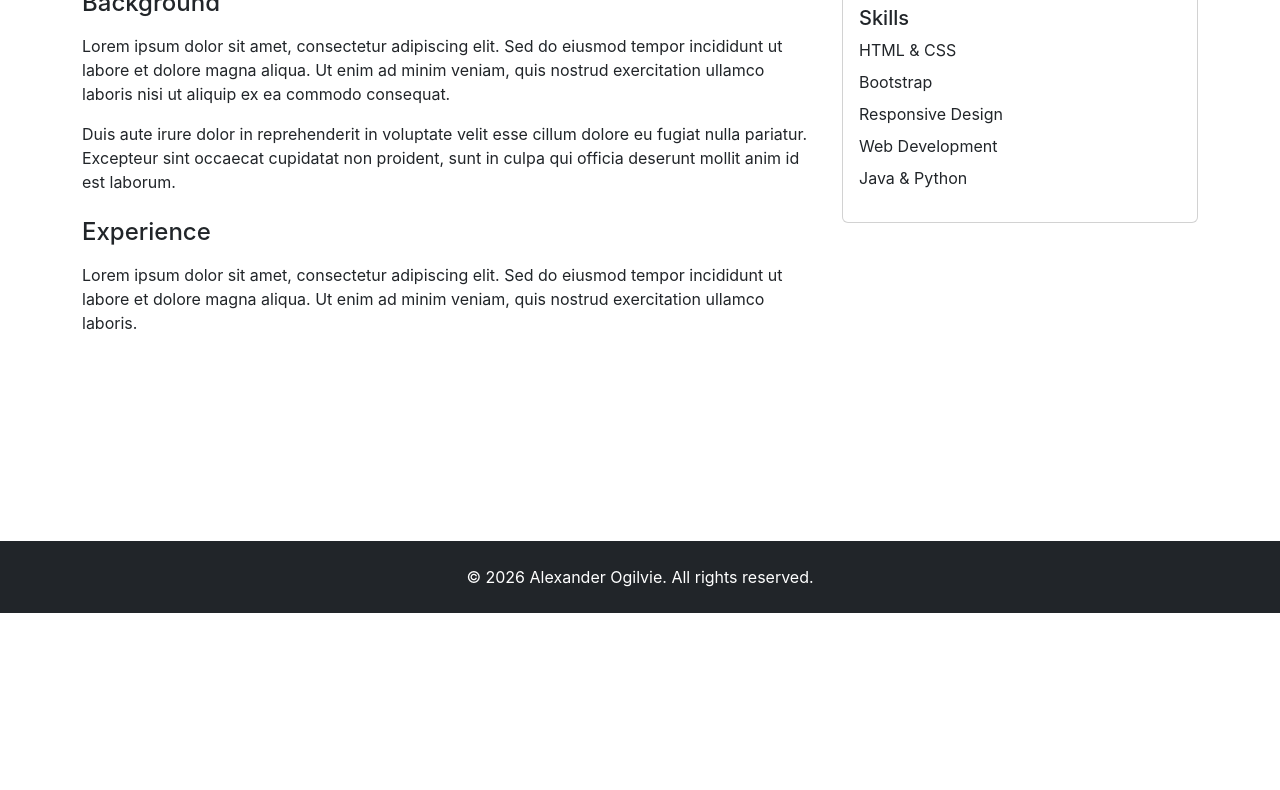
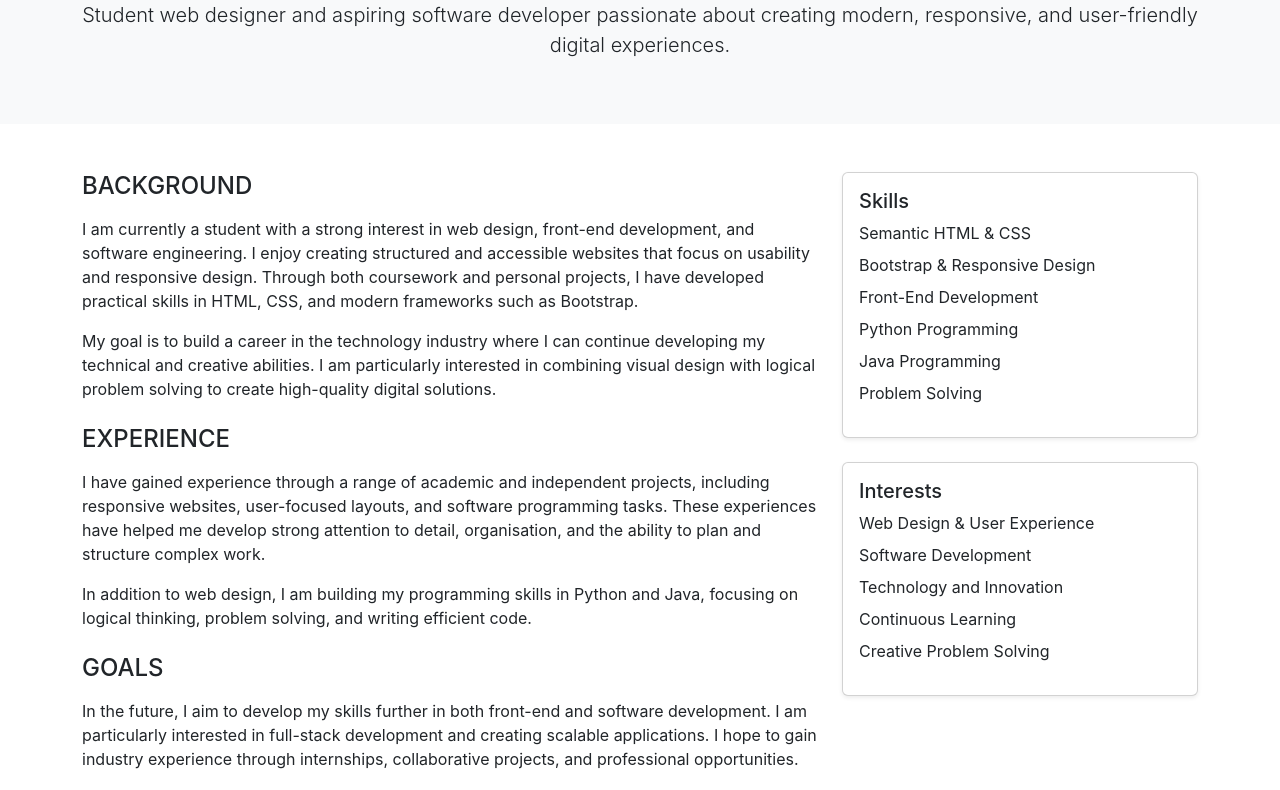
Before and after one commit to alex-ogilvie/portfolio, a plain HTML site: page about.html in a window 1280 px wide. Shown: the part 187-977 px from the top of the page. Before the commit the page ends 800 px from the top, so only its background shows below. Drawn offline with nearby package versions, Linux system fonts and the light colour scheme.

Commit message:
Added contents to about page

```diff
--- a/about.html
+++ b/about.html
@@ -33,28 +33,54 @@
     </header>
 
     <main>
+        <section class="hero bg-light py-5">
+            <div class="container text-center">
+                <h1 class="display-4 mb-3">ABOUT ME</h1>
+                <p class="lead">
+                    Student web designer and aspiring software developer passionate about creating modern, responsive, and user-friendly digital experiences.
+                </p>
+            </div>
+        </section>
+
         <section class="py-5">
             <div class="container">
-                <h1 class="mb-4">About Me</h1>
                 <div class="row">
                     <div class="col-lg-8">
-                        <h2 class="h4 mb-3">Background</h2>
-                        <p>Lorem ipsum dolor sit amet, consectetur adipiscing elit. Sed do eiusmod tempor incididunt ut labore et dolore magna aliqua. Ut enim ad minim veniam, quis nostrud exercitation ullamco laboris nisi ut aliquip ex ea commodo consequat.</p>
-                        <p>Duis aute irure dolor in reprehenderit in voluptate velit esse cillum dolore eu fugiat nulla pariatur. Excepteur sint occaecat cupidatat non proident, sunt in culpa qui officia deserunt mollit anim id est laborum.</p>
+                        <h2 class="h4 mb-3">BACKGROUND</h2>
+                        <p>I am currently a student with a strong interest in web design, front-end development, and software engineering. I enjoy creating structured and accessible websites that focus on usability and responsive design. Through both coursework and personal projects, I have developed practical skills in HTML, CSS, and modern frameworks such as Bootstrap.</p>
+                        <p>My goal is to build a career in the technology industry where I can continue developing my technical and creative abilities. I am particularly interested in combining visual design with logical problem solving to create high-quality digital solutions.</p>
 
-                        <h2 class="h4 mb-3 mt-4">Experience</h2>
-                        <p>Lorem ipsum dolor sit amet, consectetur adipiscing elit. Sed do eiusmod tempor incididunt ut labore et dolore magna aliqua. Ut enim ad minim veniam, quis nostrud exercitation ullamco laboris.</p>
+                        <h2 class="h4 mb-3 mt-4">EXPERIENCE</h2>
+                        <p>I have gained experience through a range of academic and independent projects, including responsive websites, user-focused layouts, and software programming tasks. These experiences have helped me develop strong attention to detail, organisation, and the ability to plan and structure complex work.</p>
+                        <p>In addition to web design, I am building my programming skills in Python and Java, focusing on logical thinking, problem solving, and writing efficient code.</p>
+
+                        <h2 class="h4 mb-3 mt-4">GOALS</h2>
+                        <p>In the future, I aim to develop my skills further in both front-end and software development. I am particularly interested in full-stack development and creating scalable applications. I hope to gain industry experience through internships, collaborative projects, and professional opportunities.</p>
                     </div>
                     <div class="col-lg-4">
-                        <div class="card">
+                        <div class="card shadow-sm mb-4">
                             <div class="card-body">
                                 <h3 class="h5 card-title">Skills</h3>
                                 <ul class="list-unstyled">
-                                    <li class="mb-2">HTML & CSS</li>
-                                    <li class="mb-2">Bootstrap</li>
-                                    <li class="mb-2">Responsive Design</li>
-                                    <li class="mb-2">Web Development</li>
-                                    <li class="mb-2">Java & Python</li>
+                                    <li class="mb-2">Semantic HTML & CSS</li>
+                                    <li class="mb-2">Bootstrap & Responsive Design</li>
+                                    <li class="mb-2">Front-End Development</li>
+                                    <li class="mb-2">Python Programming</li>
+                                    <li class="mb-2">Java Programming</li>
+                                    <li class="mb-2">Problem Solving</li>
+                                </ul>
+                            </div>
+                        </div>
+
+                        <div class="card shadow-sm">
+                            <div class="card-body">
+                                <h3 class="h5 card-title">Interests</h3>
+                                <ul class="list-unstyled">
+                                    <li class="mb-2">Web Design & User Experience</li>
+                                    <li class="mb-2">Software Development</li>
+                                    <li class="mb-2">Technology and Innovation</li>
+                                    <li class="mb-2">Continuous Learning</li>
+                                    <li class="mb-2">Creative Problem Solving</li>
                                 </ul>
                             </div>
                         </div>
```
